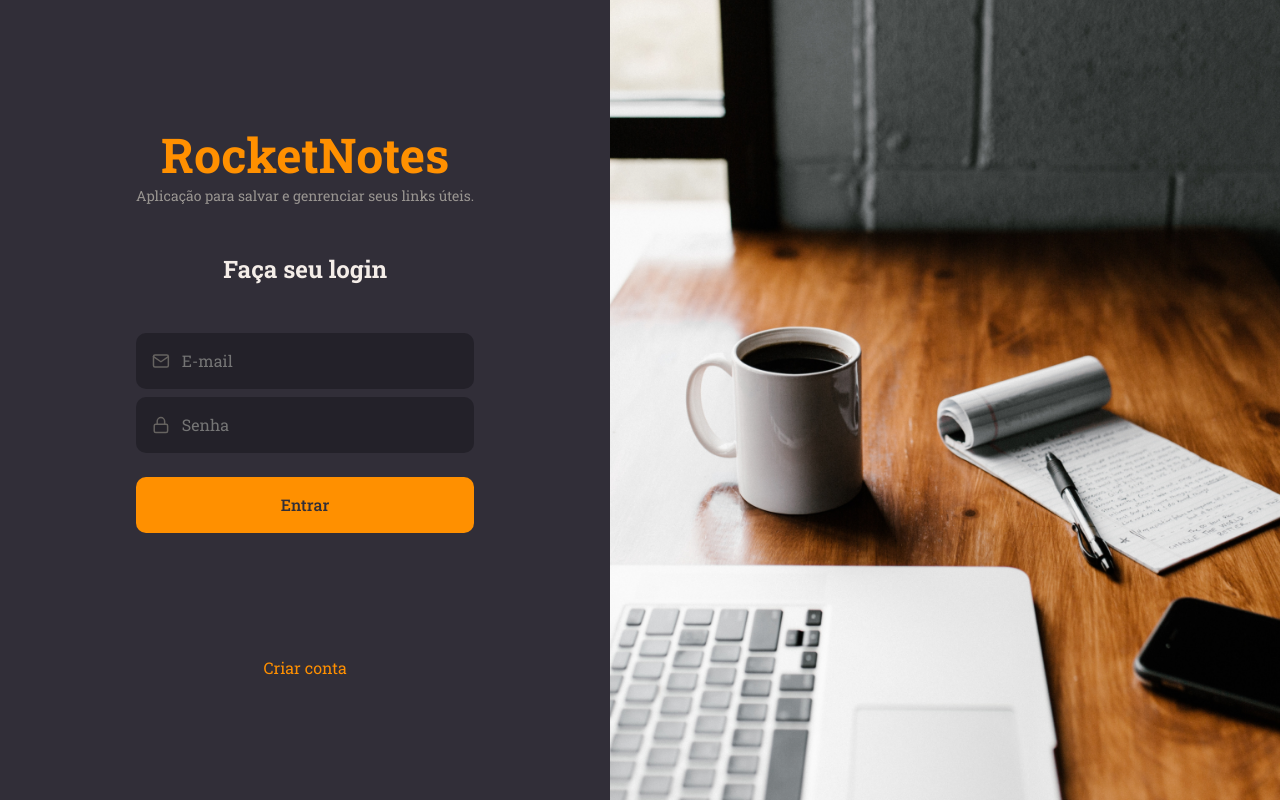
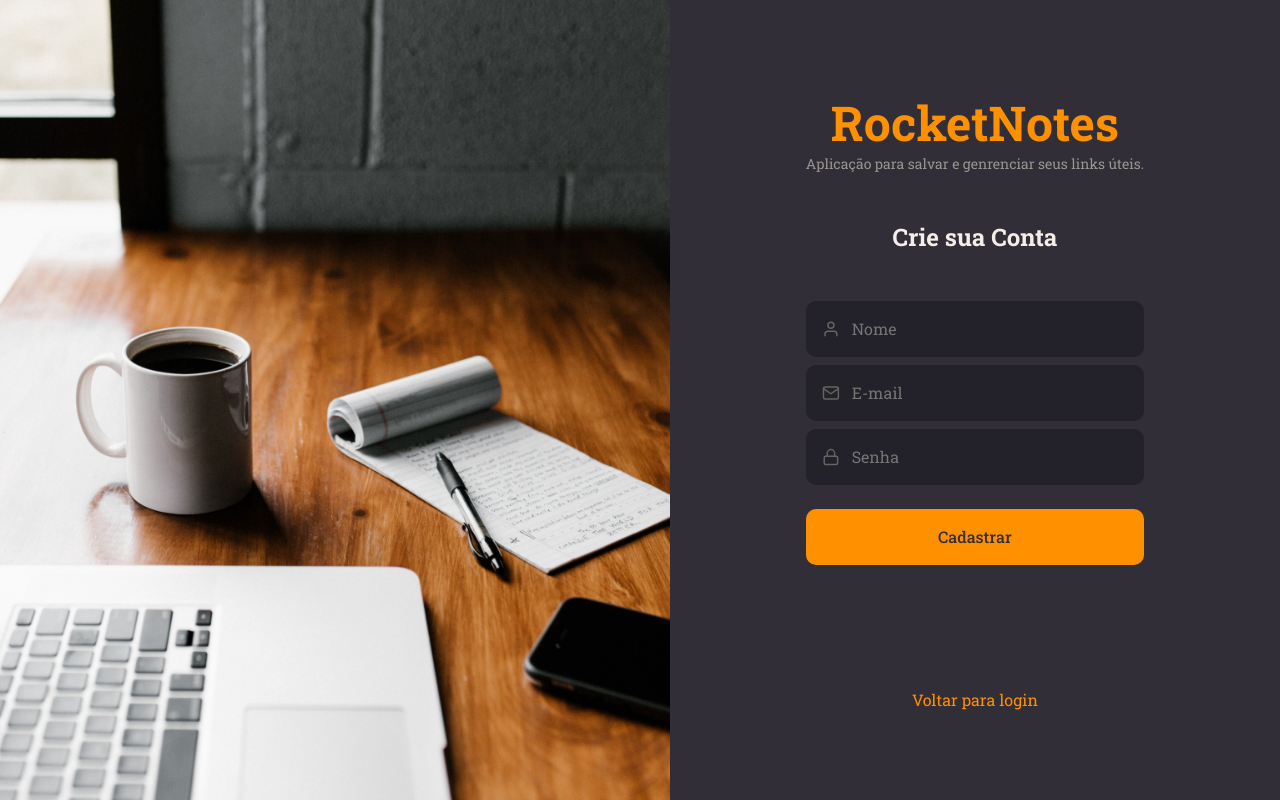
Before and after one commit to Leon-Ellan/rockectmovies-front, a React (Vite) app in the folder rocketmovies/: page / in a window 1280 px wide. Built offline with nearby package versions, Linux system fonts and the light colour scheme.

Commit message:
add page signUp

```diff
--- a/rocketmovies/src/main.jsx
+++ b/rocketmovies/src/main.jsx
@@ -1,6 +1,6 @@
 import React from 'react'
 import ReactDOM from 'react-dom/client'
-import { SignIn }  from './pages/SignIn'
+import { SignUp }  from './pages/SignUp'
 import { ThemeProvider } from 'styled-components'
 import GlobalStyles from "./styles/global"
 
@@ -10,7 +10,7 @@
   <React.StrictMode>
     <ThemeProvider theme={theme}>
       <GlobalStyles/>
-      <SignIn />
+      <SignUp />
     </ThemeProvider>
   </React.StrictMode>,
 )
--- /dev/null
+++ b/rocketmovies/src/pages/SignUp/index.jsx
@@ -0,0 +1,36 @@
+import { Input } from "../../components/Input"
+import { Button } from "../../components/Button"
+import { FiMail, FiLock, FiUser } from 'react-icons/fi';
+import { Container, Form , Background  } from "./styles";
+
+export function SignUp() {
+  return (
+    <Container>
+    <Background/>
+    <Form>
+      <h1>RocketNotes</h1>
+      <p>Aplicação para salvar e genrenciar seus links úteis.</p>
+      <h2>Crie sua Conta</h2>
+
+      <Input
+          placeholder="Nome"
+          type='text'
+          icon={FiUser}
+        />
+      <Input
+          placeholder="E-mail"
+          type='text'
+          icon={FiMail}
+        />
+        <Input
+          placeholder="Senha"
+          type='password'
+          icon={FiLock}
+        />
+      <Button title="Cadastrar"/>
+
+      <a href="#">Voltar para login</a>
+    </Form>
+  </Container>
+)
+}
--- /dev/null
+++ b/rocketmovies/src/pages/SignUp/styles.js
@@ -0,0 +1,44 @@
+import styled from 'styled-components';
+
+import backgroundImg from "../../assets/background.png";
+
+export const Container = styled.div`
+  height: 100vh;
+  display: flex;
+  align-items: stretch;
+`;
+
+export const Form = styled.form`
+  padding: 0 136px;
+  display: flex;
+  flex-direction: column;
+  justify-content: center;
+  align-items: center;
+  text-align: center;
+
+  > h1 {
+    font-size: 48px;
+    color: ${({ theme }) => theme.COLORS.ORANGE};
+  }
+  > h2 {
+    font-size: 24px;
+    margin: 48px 0;
+  }
+  > p {
+    font-size: 14px;
+    color: ${({ theme }) => theme.COLORS.GRAY_100};
+  }
+
+  > a {
+    margin-top: 124px;
+    color: ${({ theme }) => theme.COLORS.ORANGE};
+  }
+
+`
+export const Background = styled.div`
+  flex: 1;
+  background: url(${backgroundImg}) no-repeat center center;
+  background-size: cover;
+
+
+`
```
